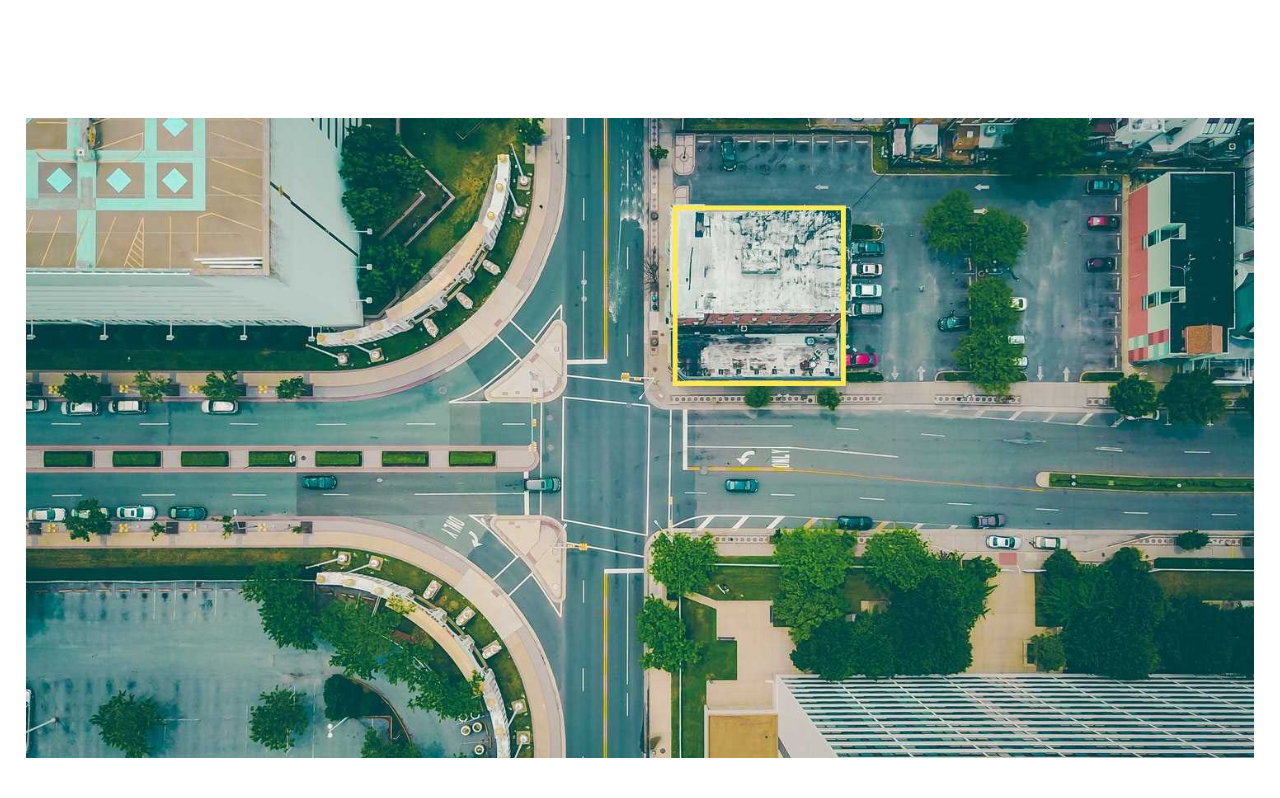
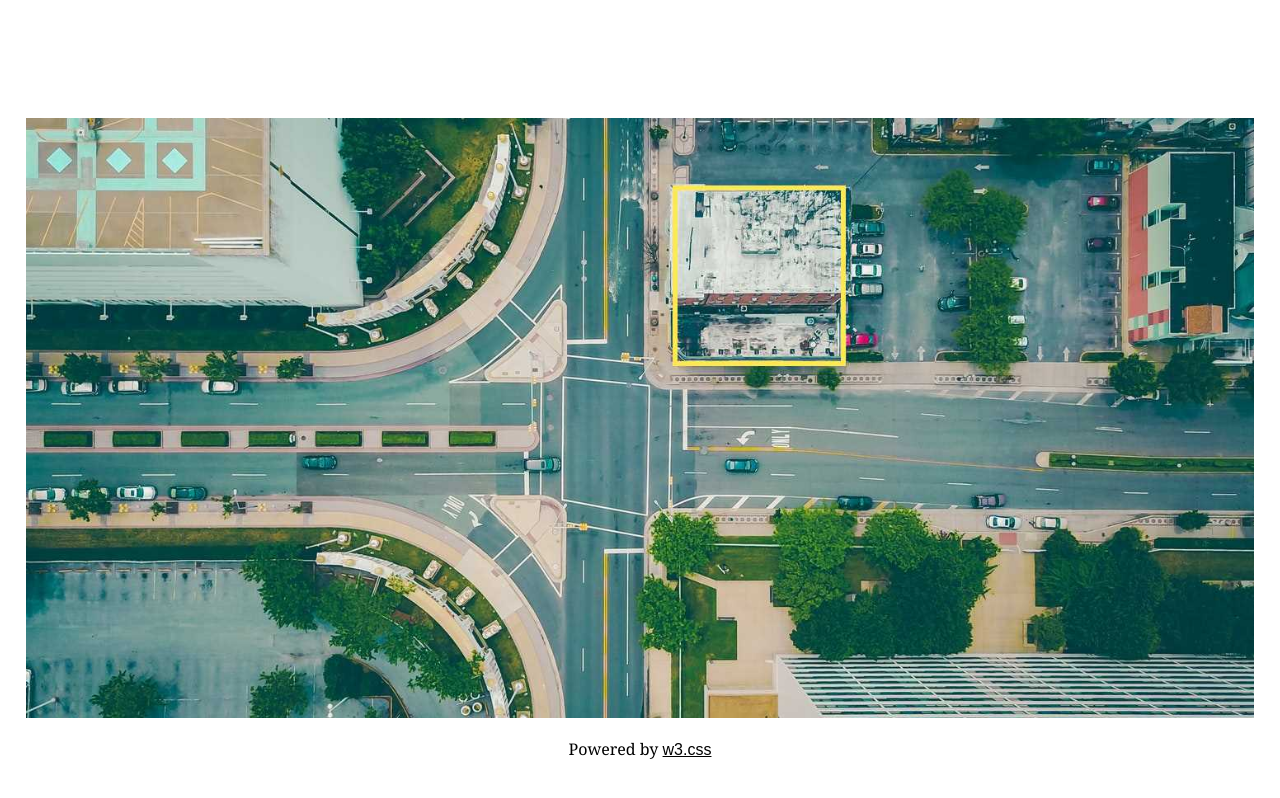
Before and after one commit to ahm91227/we.css-template, a plain HTML site: page index.html in a window 1280 px wide. Shown: the part 2982-3780 px from the top of the page. Before the commit the page ends 3740 px from the top, so only its background shows below. Drawn offline with Linux system fonts and the light colour scheme.

Commit message:
footer done

```diff
--- a/index.html
+++ b/index.html
@@ -386,7 +386,7 @@
             transform: scale(1.05);
         }
         .s4{
-            height: 80vh;
+            height: 75vh;
             width: 96%;
             /* border: solid black 1px; */
             margin: auto;
@@ -394,6 +394,20 @@
             background-position: center;
             background-repeat: no-repeat;
             background-size: cover;
+            padding-bottom: 10px;
+        }
+        .footer{
+            height: 10vh;
+            width: 100%;
+            padding-top: .1px;
+        }
+        .f_ptag{
+            text-align: center;
+            margin-top: 20px;
+            font-family: Cambria, Cochin, Georgia, Times, 'Times New Roman', serif;
+        }
+        .span_f{
+            text-decoration: underline;
         }
     </style>
 </head>
@@ -581,6 +595,10 @@
          </section>
          <!-- ////////////s3///// -->
           <section class="s4"></section>
+          <!-- ///////////s4///// -->
+           <footer class="footer">
+            <p class="f_ptag">Powered by <span class="span_f">w3.css</span></p>
+           </footer>
 
     </main>
 
```
